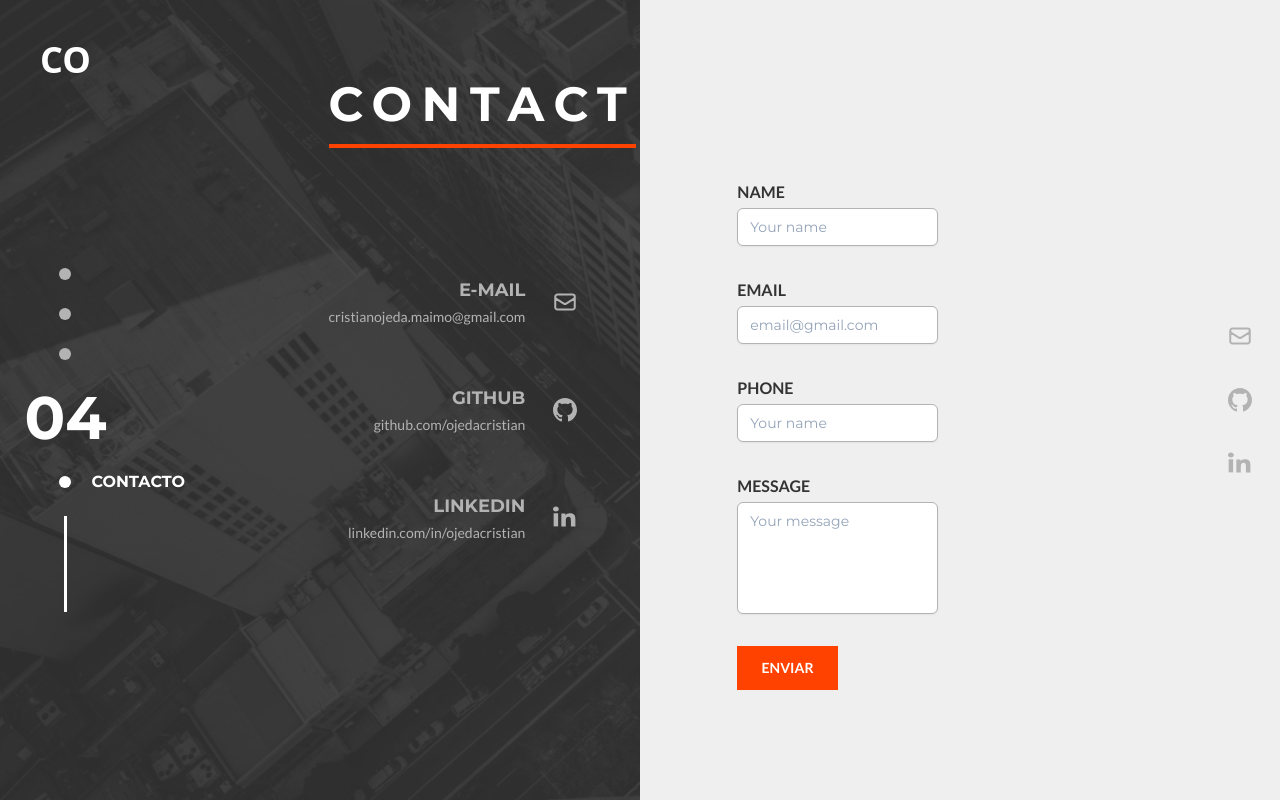
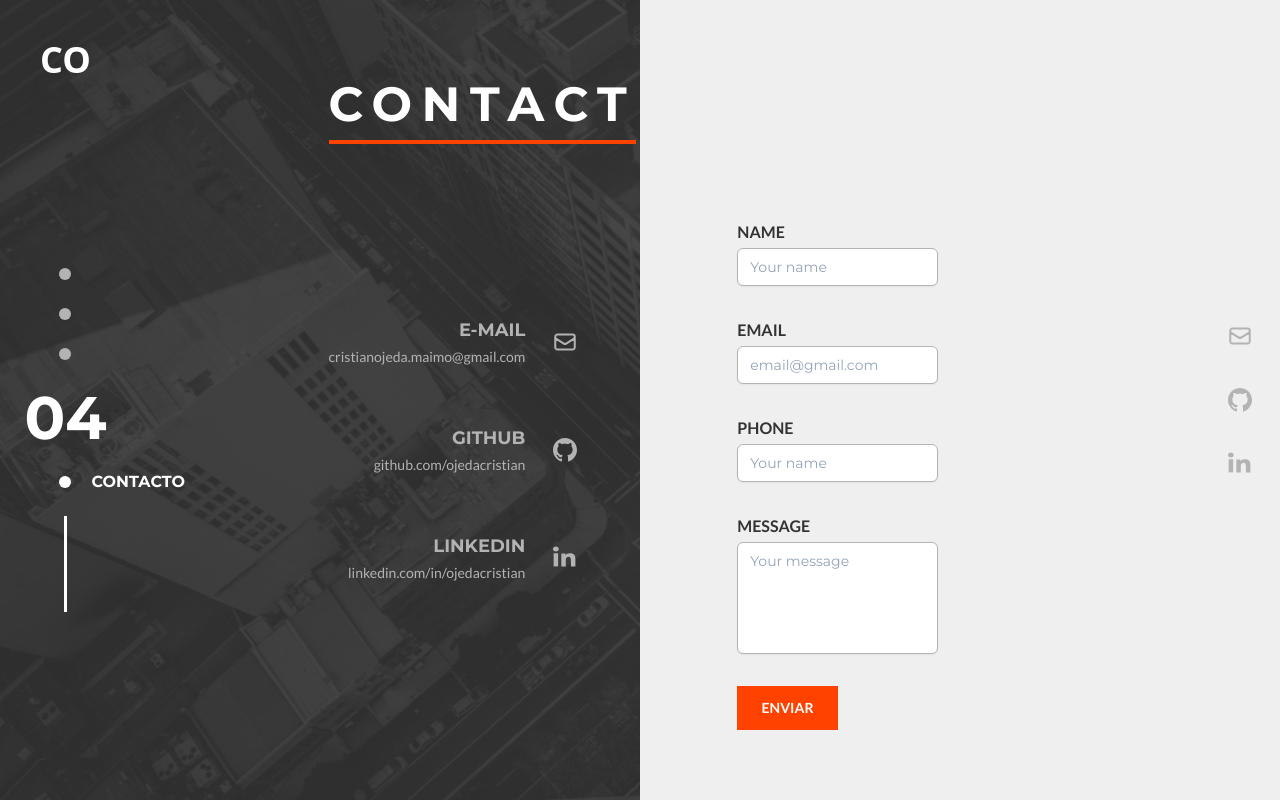
Before and after one commit to ojedacristian/personal-portfolio, a Next.js app: page /contact in a window 1280 px wide. Built offline with nearby package versions, Linux system fonts and the light colour scheme.

Commit message:
add animations in Contact Page

```diff
--- a/components/animations.ts
+++ b/components/animations.ts
@@ -20,3 +20,30 @@ export const customVariantItem = {
     transition: { delay: i * 0.3, duration: 0.8 }
   })
 }
+export const customVariantItemX = {
+  hidden: ([i, x]: [i:number, x: number]) => ({
+    opacity: 0,
+    x
+  }),
+  show: ([i, x]: [i:number, x: number]) => ({
+    opacity: 1,
+    x: 0,
+    transition: { delay: i * 0.3, duration: 0.8 }
+  })
+}
+
+export const container = {
+  hidden: { opacity: 0 },
+  show: {
+    opacity: 1,
+    transition: {
+      staggerChildren: 0.3,
+      delayChildren: 0.4
+    }
+  }
+}
+
+export const item = {
+  hidden: { opacity: 0, y: 20 },
+  show: { opacity: 1, y: 0, transition: { duration: 0.8 } }
+}
--- a/pages/contact/index.tsx
+++ b/pages/contact/index.tsx
@@ -1,21 +1,35 @@
 import { Layout } from '@/components/Layout'
 import { type NextPage } from 'next'
 import { GithubIcon, LinkedinIcon, MailIcon } from '../../components/icons'
+import { motion } from 'framer-motion'
+import { customVariant, customVariantItem, customVariantItemX } from '@/components/animations'
 
 const ContactPage: NextPage = () => {
   return (
         <Layout bg="bg-[#efefef] min-h-screen">
             <div className="absolute inset-y-0 left-0 min-h-screen w-full bg-[url('/homebg2.jpg')] bg-cover bg-no-repeat lg:w-1/2" />
             <div className='mx-auto flex h-full sm:px-8'>
-            <div className='container flex flex-col pt-20 lg:pr-16'>
+                <motion.div variants={customVariant} initial='hidden' animate='show'
+                    className='container flex flex-col pt-20 lg:pr-16'>
                     <div className='relative z-10 mx-auto flex text-right lg:mx-0 lg:pr-12'>
-                    <h1 className='inline-block flex-1 border-b-4 border-brand-orange pb-4 font-montserrat text-5xl font-bold uppercase tracking-[0.2em]'>
+                        <motion.h1 variants={customVariantItem} className='inline-block flex-1 pb-4 font-montserrat text-5xl font-bold uppercase tracking-[0.2em]'>
                             Contact
-                    </h1>
+                            <motion.span
+                                initial={{ scaleX: 0 }}
+                                animate={{
+                                  scaleX: 1,
+                                  transition: {
+                                    ease: 'easeOut',
+                                    duration: 1,
+                                    delay: 0.3
+                                  }
+                                }}
+                                className='mb-7 mt-3 block h-1 w-full origin-left bg-brand-orange' />
+                        </motion.h1>
                         <div className='flex-1'></div>
                     </div>
                     <div className="flex w-full flex-col justify-center gap-16 pt-8 md:flex-row lg:gap-40">
-                    <div className='relative z-10 text-right lg:flex-1'>
+                        <motion.div variants={customVariantItemX} custom={[1.5, -20]} className='relative z-10 text-right lg:flex-1'>
                             <div className='flex items-end justify-around gap-14 fill-brand-gray pt-4 text-brand-gray md:flex-col md:pt-24'>
                                 <div className='flex items-center gap-7 font-lato'>
                                     <div className='hidden md:block'>
@@ -46,8 +60,8 @@ const ContactPage: NextPage = () => {
                                 </div>
                             </div>
                             {/* <div className='pt-8 text-center'>cristianojeda.maimo@gmail.com</div> */}
-                    </div>
-                    <div className='relative z-10 flex-1 text-black'>
+                        </motion.div>
+                        <motion.div variants={customVariantItemX} custom={[1.5, 20]} className='relative z-10 flex-1 text-black'>
                             <form className='flex flex-col gap-8 pb-4 font-lato text-brand-lightGray lg:text-brand-darkGray
                         [&>div>input]:font-montserrat [&>div>input]:text-brand-darkGray
                          [&>div>textarea]:font-montserrat [&>div>textarea]:text-brand-darkGray'>
@@ -69,10 +83,10 @@ const ContactPage: NextPage = () => {
                                 </div>
                                 <button className='w-1/2 bg-brand-orange p-3 text-sm font-bold uppercase text-white'>Enviar</button>
                             </form>
-                    </div>
+                        </motion.div>
                     </div>
 
-            </div>
+                </motion.div>
             </div>
         </Layout>
   )
--- a/pages/portfolio/index.tsx
+++ b/pages/portfolio/index.tsx
@@ -1,9 +1,8 @@
 import { Layout } from '@/components/Layout'
 import { type NextPage } from 'next'
-import { GithubIcon, ArrowRight } from '../../components/icons'
 import { motion } from 'framer-motion'
 import { PortfolioCard, type PortfolioCardProps } from '../../components/PortfolioCard'
-import { customVariant, customVariantItem } from '@/components/animations'
+import { container, customVariant, customVariantItem, item } from '@/components/animations'
 
 const projects: PortfolioCardProps[] = [
   {
@@ -35,23 +34,6 @@ const projects: PortfolioCardProps[] = [
     title: 'Urkupiña online'
   }
 ]
-
-const container = {
-  hidden: { opacity: 0 },
-  show: {
-    opacity: 1,
-    transition: {
-      staggerChildren: 0.3,
-      delayChildren: 0.4
-      // staggerDirection: -1
-    }
-  }
-}
-
-const item = {
-  hidden: { opacity: 0, y: 20 },
-  show: { opacity: 1, y: 0, transition: { duration: 0.8 } }
-}
 
 const PortfolioPage: NextPage = () => {
   return (
```
Lines whose indentation alone changed are shown as unchanged.
